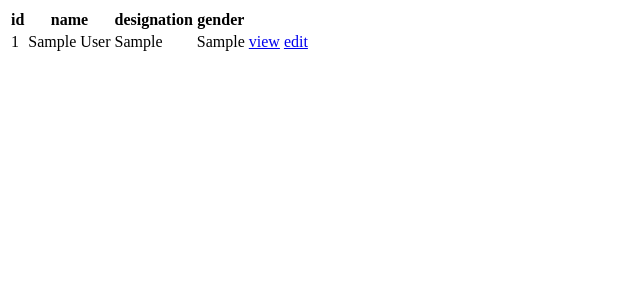
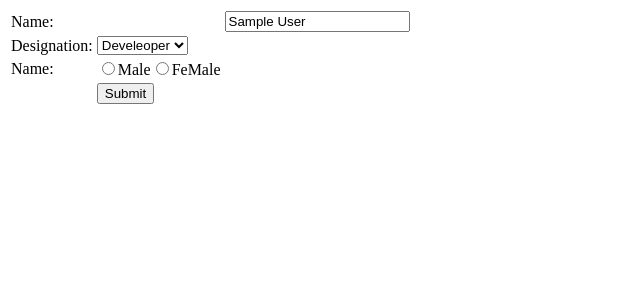
Before and after one commit to roshu26feb/php_crud, a PHP site: page /edit.php?id=1 in a window 1280 px wide. Shown: the top 300 px of the page, without its empty margins (0-640 px from the left). Run offline with PHP 8.4, Linux system fonts and the light colour scheme; tables that the repository leaves empty or names only in its code hold one stand-in row (values such as "Sample post").

Commit message:
crud functions edit delete

```diff
--- a/edit.php
+++ b/edit.php
@@ -1,27 +1,38 @@
-<?php
-include('connection.php');
-$sql = "select * from employee";
-$res = mysql_query($sql);
+<?php include('connection.php');
+$query = 'select * from employee where id='.$_GET['id'];
+$row = mysql_query($query);
+while($record = mysql_fetch_array($row))
+{
+	$id = $record['id'];
+	$name = $record['name'];
+	$designation = $record['designation'];
+	$gender = $record['gender'];
+}
+
+if(isset($_POST['e_submit']))
+{
+	echo $query = 'update employee set name="'.$_POST['e_name'].'", designation="'.$_POST['e_designation'].'",gender="'.$_POST['e_gender'].'" where id ="'.$_POST['e_id'].'"';
+	$insert = mysql_query($query);
+	$url = getUrl('index.php');
+	header('Location: '.$url);
+	die;
+}
 ?>
 <table>
-	<th>id</th>
-	<th>name</th>
-	<th>designation</th>
-	<th>gender</th>
-	<th></th>
-	<th></th>
-
-	<?php
-	while($r = mysql_fetch_assoc($res))
-	{ ?>
-		<tr>
-			<td><?php echo $r['id'];?></td>
-			<td><?php echo $r['name'];?></td>
-			<td><?php echo $r['designation'];?></td>
-			<td><?php echo $r['gender'];?></td>
-			<td><a href="<?php echo 'view.php?id='.$r["id"];?>">view</a></td>
-			<td><a href="<?php echo 'edit.php?id='.$r["id"];?>">edit</a></td>
-		</tr>
-	<?php }
-	?>
+<form method="POST">
+	<tr><td><label>Name:</label></td>
+		<td><input type="hidden" name="e_id" value="<?php echo $id;?>" ></td>
+		<td><input type="text" name="e_name" value="<?php echo $name;?>" ></td>
+	</tr>
+	<tr><td><label>Designation:</label></td>
+		<td>
+			<select name="e_designation" >
+			<option value="develeoper" <?php if($designation == 'develeoper'){echo 'selected';}?>>Develeoper</option>
+			<option value="manager" <?php if($designation == 'manager'){echo 'selected';}?>>Manager</option>
+			</select>
+		</td>
+	</tr>
+	<tr><td><label>Name:</label></td><td><input type="radio" name="e_gender" value="male">Male<input type="radio" name="e_gender" value="Female">FeMale</td></tr>
+	<tr><td></td><td><input type="submit" name="e_submit" ></td></tr>
+</form>
 </table>
```
Also changed, not shown: delete.php (+8 -10 lines), index.php (+2 -14 lines).
